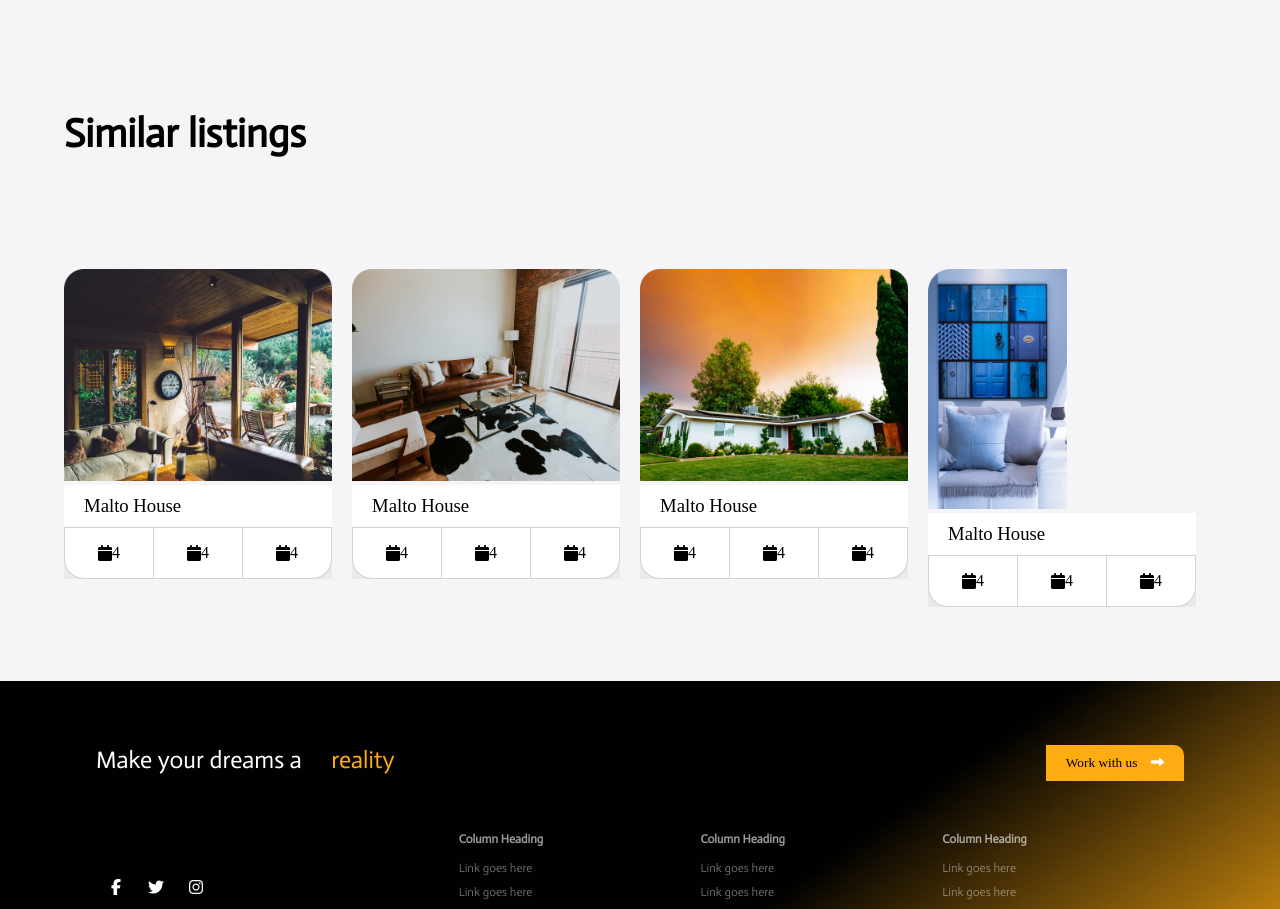
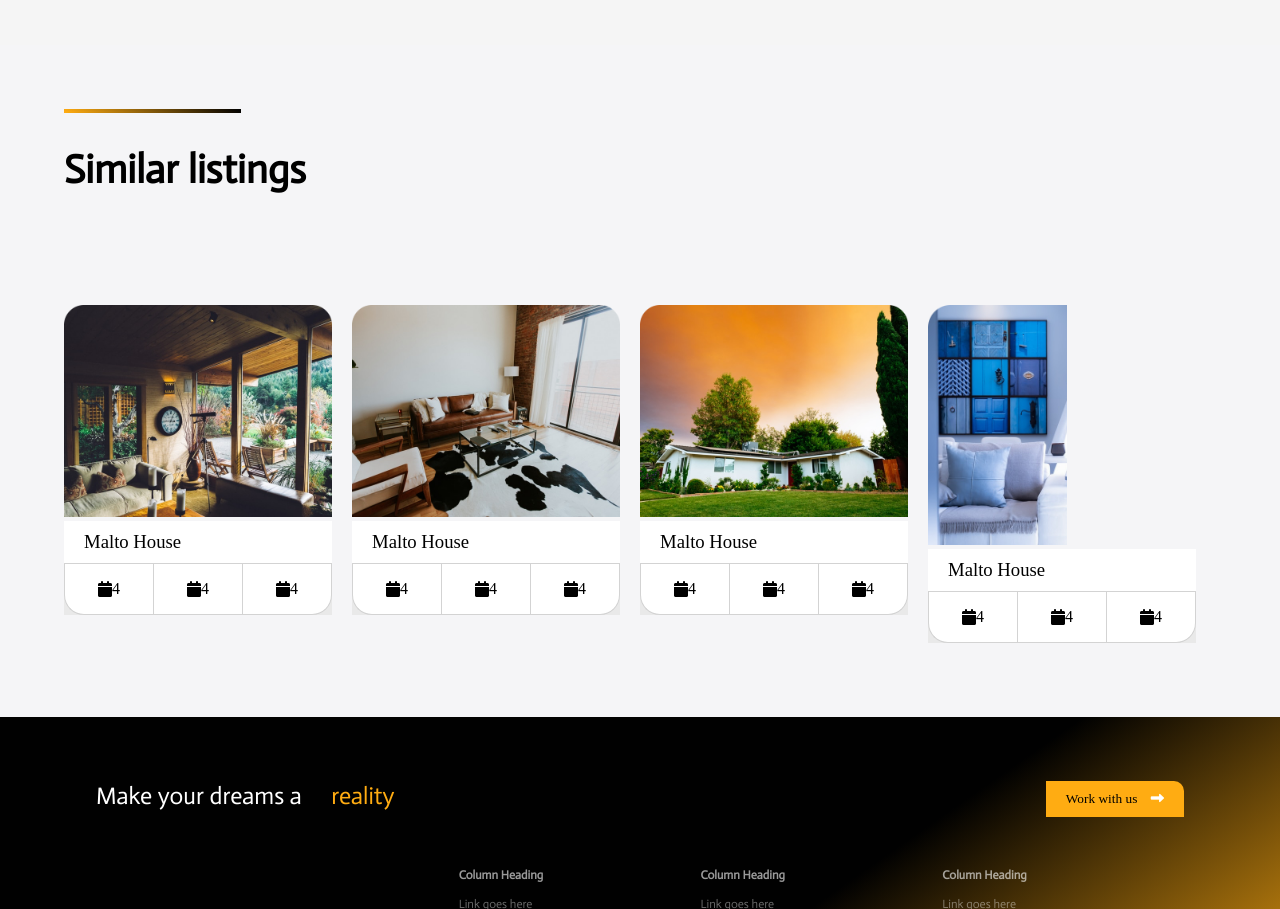
Before and after one commit to moryno/quickMoversWebsite, a plain HTML site: page assets/pages/property.html in a window 1280 px wide. Shown: the part 1614-2523 px from the top of the page. Drawn offline with Linux system fonts and the light colour scheme; a web font is replaced by a local one.

Commit message:
Add a horizontal rule in similar listings section just before the title in property page

```diff
--- a/assets/css/property.css
+++ b/assets/css/property.css
@@ -274,6 +274,13 @@ nav > .navMenu > ul{
 #similar{
     background-color: #F5F5F7;
     padding: 4rem;
+}
+#similar > hr{
+    width: 15%;
+    border: 2px solid transparent;
+    border-image: linear-gradient(45deg, #FFAC12, #010101);
+    border-image-slice: 1;
+    margin-bottom: 2rem ;
 }
 #similar > h1{
     font-family: 'Actor', serif;
--- a/assets/pages/property.html
+++ b/assets/pages/property.html
@@ -229,6 +229,7 @@ Hello, I am interested in...</textarea
     </section>
     <!-- Similar Section -->
     <section id="similar">
+      <hr />
       <h1>Similar listings</h1>
       <div class="similarContainer">
         <div class="listingsCard">
```
